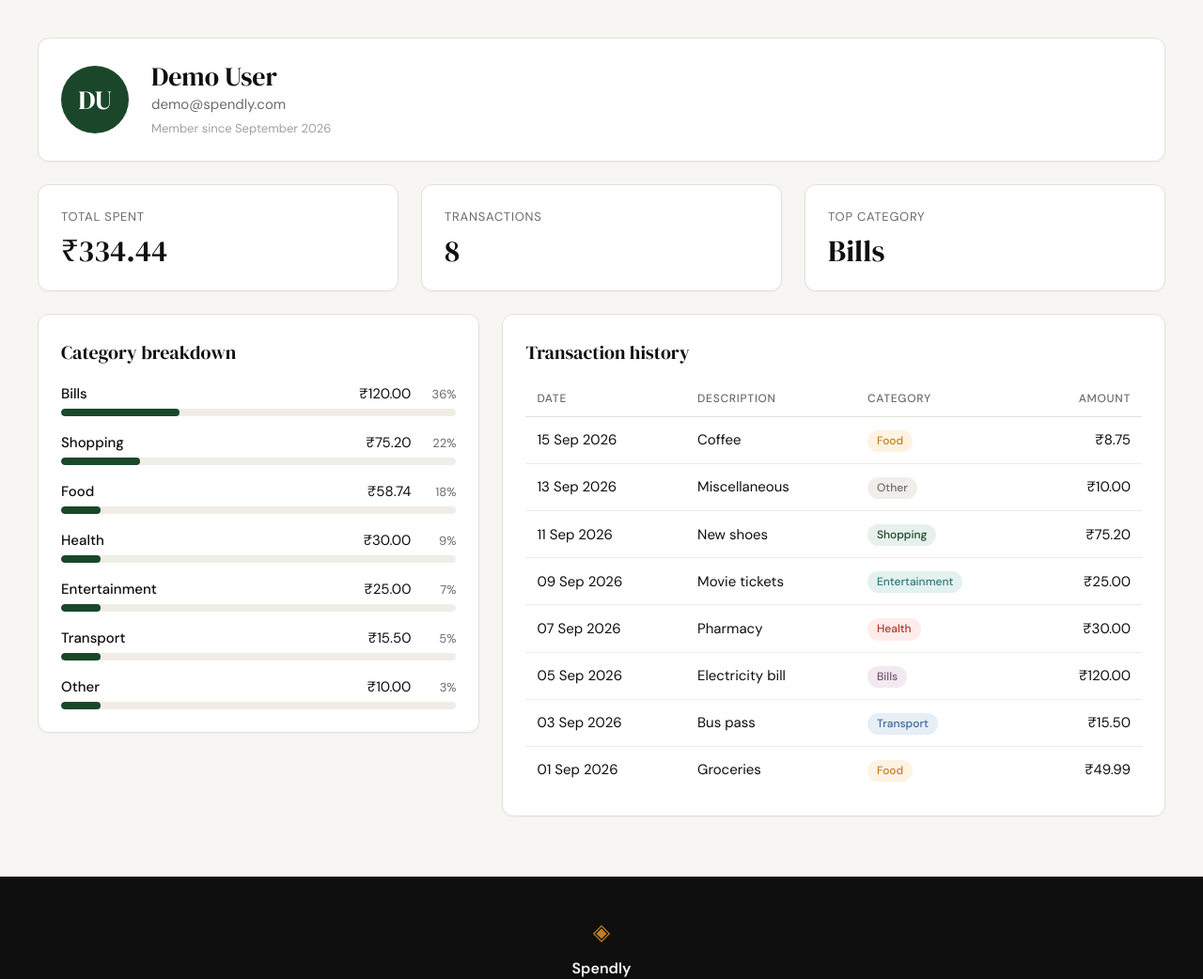
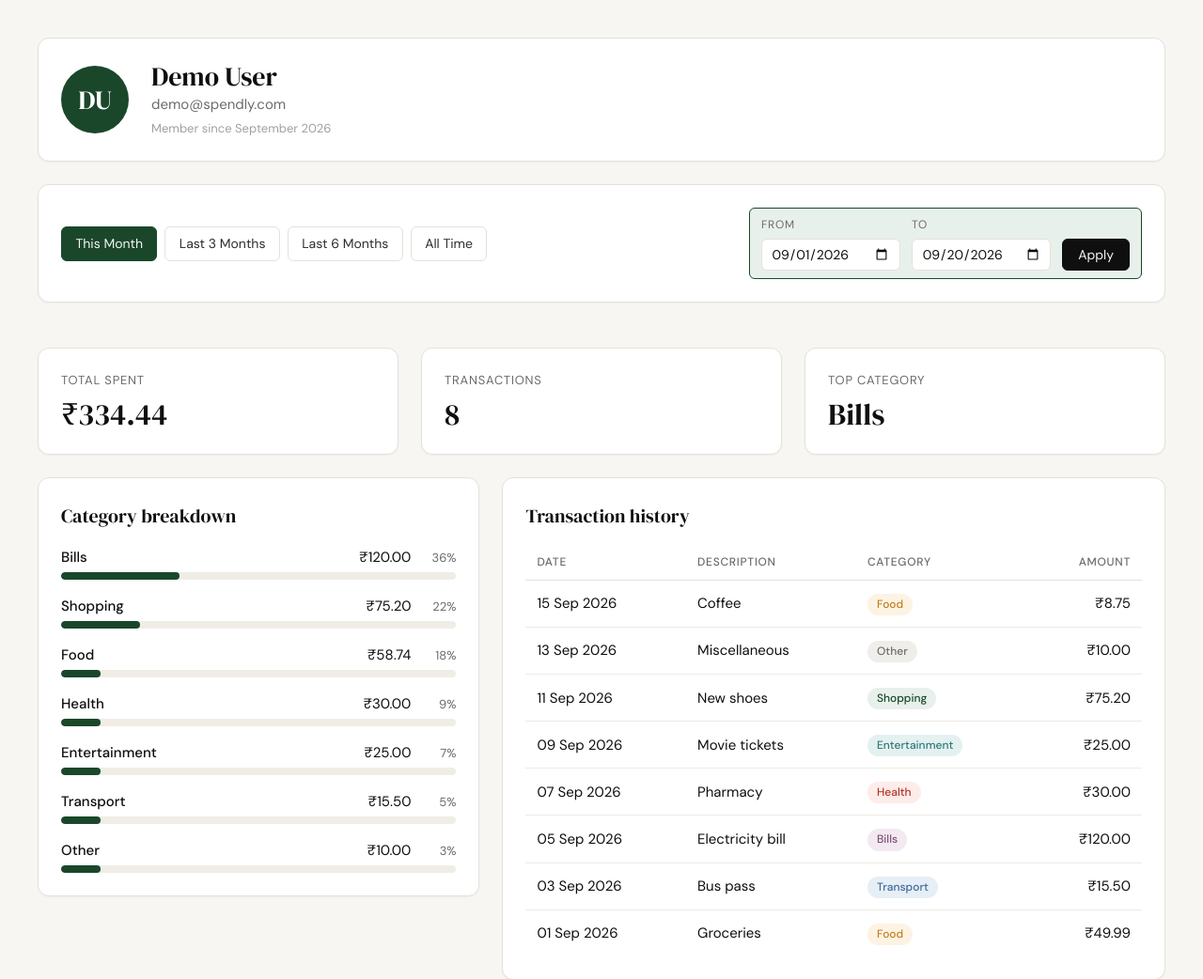
Before and after one commit to gurpreetnsrsel-cloud/spendly, a Flask app: page /profile?date_from=2026-09-01&date_to=2026-09-20 in a window 1280 px wide. Shown: the part 61-1103 px from the top of the page at 94% size. Run offline with Flask 3, Linux system fonts and the light colour scheme; the visitor is signed in with stand-in values (Sample User, id 1); data comes from the database, SQL or seed files in the repository.

Commit message:
Add date-range filter to profile page
Adds date_from/date_to query-string filtering to GET /profile with four
presets (This Month, Last 3 Months, Last 6 Months, All Time) and a custom
range form. Summary stats, recent transactions, and category breakdown
all respect the active range via optional params on the existing query
helpers. Malformed or reversed date inputs fall back to the unfiltered
view, with a flash message for the reversed-range case.

Co-Authored-By: Claude Sonnet 5 <noreply@anthropic.com>

```diff
--- a/app.py
+++ b/app.py
@@ -1,8 +1,9 @@
 import os
 import sqlite3
 from contextlib import closing
+from datetime import date, datetime, timedelta
 
-from flask import Flask, redirect, render_template, request, session, url_for
+from flask import Flask, flash, redirect, render_template, request, session, url_for
 from werkzeug.security import check_password_hash, generate_password_hash
 
 from database.db import get_db, init_db, seed_db
@@ -110,6 +111,47 @@ def logout():
     return redirect(url_for("landing"))
 
 
+def _parse_date_filter():
+    """Read and validate date_from/date_to from the query string.
+
+    Returns (date_from, date_to) as ISO strings, or None for a bound that is
+    missing or malformed. If both are present but out of order, flashes an
+    error and returns (None, None).
+    """
+    raw_from = request.args.get("date_from")
+    raw_to = request.args.get("date_to")
+
+    date_from = date_to = None
+    if raw_from:
+        try:
+            datetime.strptime(raw_from, "%Y-%m-%d")
+            date_from = raw_from
+        except ValueError:
+            date_from = None
+    if raw_to:
+        try:
+            datetime.strptime(raw_to, "%Y-%m-%d")
+            date_to = raw_to
+        except ValueError:
+            date_to = None
+
+    if date_from and date_to and date_from > date_to:
+        flash("Start date must be before end date.")
+        return None, None
+
+    return date_from, date_to
+
+
+def _preset_ranges():
+    """Return {"month", "3m", "6m"} preset (date_from, date_to) tuples."""
+    today = date.today()
+    return {
+        "month": (today.replace(day=1).isoformat(), today.isoformat()),
+        "3m": ((today - timedelta(days=90)).isoformat(), today.isoformat()),
+        "6m": ((today - timedelta(days=180)).isoformat(), today.isoformat()),
+    }
+
+
 @app.route("/profile")
 def profile():
     if not session.get("user_id"):
@@ -122,14 +164,18 @@ def profile():
     initials = "".join(part[0] for part in name_parts[:2]).upper()
     user = {**user_row, "initials": initials}
 
+    date_from, date_to = _parse_date_filter()
+
     # --- summary stats ---
-    stats = get_summary_stats(user_id)
+    stats = get_summary_stats(user_id, date_from=date_from, date_to=date_to)
 
     # --- transaction history ---
-    transactions = get_recent_transactions(user_id, limit=10)
+    transactions = get_recent_transactions(
+        user_id, limit=10, date_from=date_from, date_to=date_to
+    )
 
     # --- category breakdown ---
-    categories_raw = get_category_breakdown(user_id)
+    categories_raw = get_category_breakdown(user_id, date_from=date_from, date_to=date_to)
     categories = [
         {
             "name": c["name"],
@@ -146,6 +192,9 @@ def profile():
         stats=stats,
         transactions=transactions,
         categories=categories,
+        date_from=date_from,
+        date_to=date_to,
+        presets=_preset_ranges(),
     )
 
 
--- a/database/queries.py
+++ b/database/queries.py
@@ -22,17 +22,25 @@ def get_user_by_id(user_id):
     }
 
 
-def get_summary_stats(user_id):
+def _date_filter_sql(date_from, date_to):
+    """Return (sql_clause, params) for an optional inclusive date range."""
+    if date_from and date_to:
+        return " AND date BETWEEN ? AND ?", (date_from, date_to)
+    return "", ()
+
+
+def get_summary_stats(user_id, date_from=None, date_to=None):
     """Return {"total_spent", "transaction_count", "top_category"} for user_id.
 
     total_spent is a comma/2-decimal string (e.g. "9,100.00").
     top_category is "—" when the user has no expenses.
     """
+    clause, date_params = _date_filter_sql(date_from, date_to)
     with closing(get_db()) as db:
         totals_row = db.execute(
             "SELECT COUNT(*) AS cnt, COALESCE(SUM(amount), 0) AS total "
-            "FROM expenses WHERE user_id = ?",
-            (user_id,),
+            "FROM expenses WHERE user_id = ?" + clause,
+            (user_id,) + date_params,
         ).fetchone()
 
         cnt = totals_row["cnt"]
@@ -47,9 +55,9 @@ def get_summary_stats(user_id):
 
         top_row = db.execute(
             "SELECT category, SUM(amount) AS total FROM expenses "
-            "WHERE user_id = ? GROUP BY category "
+            "WHERE user_id = ?" + clause + " GROUP BY category "
             "ORDER BY total DESC, category ASC LIMIT 1",
-            (user_id,),
+            (user_id,) + date_params,
         ).fetchone()
 
     return {
@@ -59,17 +67,18 @@ def get_summary_stats(user_id):
     }
 
 
-def get_recent_transactions(user_id, limit=10):
+def get_recent_transactions(user_id, limit=10, date_from=None, date_to=None):
     """Return the user's most recent expenses, newest first, capped at limit.
 
     Each item is {"date", "description", "category", "amount"} where date is
     formatted like "12 Sep 2026" and amount is a comma/2-decimal string.
     """
+    clause, date_params = _date_filter_sql(date_from, date_to)
     with closing(get_db()) as db:
         rows = db.execute(
             "SELECT date, description, category, amount FROM expenses "
-            "WHERE user_id = ? ORDER BY date DESC, id DESC LIMIT ?",
-            (user_id, limit),
+            "WHERE user_id = ?" + clause + " ORDER BY date DESC, id DESC LIMIT ?",
+            (user_id,) + date_params + (limit,),
         ).fetchall()
 
     transactions = []
@@ -87,18 +96,19 @@ def get_recent_transactions(user_id, limit=10):
     return transactions
 
 
-def get_category_breakdown(user_id):
+def get_category_breakdown(user_id, date_from=None, date_to=None):
     """Return per-category totals for user_id, sorted by amount descending.
 
     Each item is {"name", "amount", "pct"} where amount is a comma/2-decimal
     string and pct values are ints that sum to exactly 100. Empty list if the
     user has no expenses.
     """
+    clause, date_params = _date_filter_sql(date_from, date_to)
     with closing(get_db()) as db:
         rows = db.execute(
             "SELECT category, SUM(amount) AS total FROM expenses "
-            "WHERE user_id = ? GROUP BY category ORDER BY total DESC",
-            (user_id,),
+            "WHERE user_id = ?" + clause + " GROUP BY category ORDER BY total DESC",
+            (user_id,) + date_params,
         ).fetchall()
 
     if not rows:
--- /dev/null
+++ b/static/css/profile.css
@@ -0,0 +1,96 @@
+/* ------------------------------------------------------------------ */
+/* Profile page — date filter bar                                     */
+/* ------------------------------------------------------------------ */
+
+.profile-filter-bar {
+    display: flex;
+    flex-wrap: wrap;
+    align-items: center;
+    justify-content: space-between;
+    gap: 1rem;
+    margin-bottom: 1.5rem;
+}
+
+.profile-filter-presets {
+    display: flex;
+    flex-wrap: wrap;
+    gap: 0.5rem;
+}
+
+.profile-filter-btn {
+    border: 1px solid var(--border);
+    border-radius: var(--radius-sm);
+    padding: 0.4rem 0.9rem;
+    font-size: 0.875rem;
+    color: var(--ink-soft);
+    background: var(--paper-card);
+    transition: background 0.2s, border-color 0.2s, color 0.2s;
+}
+
+.profile-filter-btn:hover {
+    background: var(--accent-light);
+    border-color: var(--accent);
+}
+
+.profile-filter-btn-active {
+    background: var(--accent);
+    border-color: var(--accent);
+    color: var(--paper);
+}
+
+.profile-filter-form {
+    display: flex;
+    flex-wrap: wrap;
+    align-items: flex-end;
+    gap: 0.75rem;
+    padding: 0.5rem 0.75rem;
+    border-radius: var(--radius-sm);
+    border: 1px solid transparent;
+}
+
+.profile-filter-form-active {
+    border-color: var(--accent);
+    background: var(--accent-light);
+}
+
+.profile-filter-label {
+    display: flex;
+    flex-direction: column;
+    gap: 0.25rem;
+    font-size: 0.75rem;
+    text-transform: uppercase;
+    letter-spacing: 0.06em;
+    color: var(--ink-muted);
+}
+
+.profile-filter-form input[type="date"] {
+    font-family: var(--font-body);
+    font-size: 0.875rem;
+    color: var(--ink);
+    background: var(--paper-card);
+    border: 1px solid var(--border);
+    border-radius: var(--radius-sm);
+    padding: 0.4rem 0.6rem;
+}
+
+.profile-filter-form input[type="date"]:focus {
+    outline: none;
+    border-color: var(--accent);
+}
+
+.profile-filter-apply {
+    border: 1px solid var(--ink);
+    border-radius: var(--radius-sm);
+    padding: 0.45rem 1rem;
+    font-family: var(--font-body);
+    font-size: 0.875rem;
+    background: var(--ink);
+    color: var(--paper);
+    cursor: pointer;
+    transition: background 0.2s;
+}
+
+.profile-filter-apply:hover {
+    background: var(--accent);
+    border-color: var(--accent);
+}
--- a/static/css/style.css
+++ b/static/css/style.css
@@ -127,6 +127,28 @@ a { color: inherit; text-decoration: none; }
 }
 
 .nav-cta:hover { background: var(--accent) !important; }
+
+/* ------------------------------------------------------------------ */
+/* Flash messages                                                      */
+/* ------------------------------------------------------------------ */
+
+.flash-messages {
+    max-width: var(--max-width);
+    margin: 1rem auto 0;
+    padding: 0 1.5rem;
+}
+
+.flash-message {
+    border-radius: var(--radius-sm);
+    padding: 0.75rem 1rem;
+    font-size: 0.9375rem;
+}
+
+.flash-error {
+    background: var(--danger-light);
+    color: var(--danger);
+    border: 1px solid var(--danger);
+}
 
 /* ------------------------------------------------------------------ */
 /* Main                                                                */
--- a/templates/base.html
+++ b/templates/base.html
@@ -30,6 +30,16 @@
         </div>
     </nav>
 
+    {% with messages = get_flashed_messages() %}
+    {% if messages %}
+    <div class="flash-messages">
+        {% for message in messages %}
+        <p class="flash-message flash-error">{{ message }}</p>
+        {% endfor %}
+    </div>
+    {% endif %}
+    {% endwith %}
+
     <main class="main-content">
         {% block content %}{% endblock %}
     </main>
--- a/templates/profile.html
+++ b/templates/profile.html
@@ -1,6 +1,10 @@
 {% extends "base.html" %}
 
 {% block title %}Profile — Spendly{% endblock %}
+
+{% block head %}
+<link rel="stylesheet" href="{{ url_for('static', filename='css/profile.css') }}">
+{% endblock %}
 
 {% block content %}
 <section class="profile-page">
@@ -13,6 +17,28 @@
                 <p class="profile-email">{{ user.email }}</p>
                 <p class="profile-since">Member since {{ user.member_since }}</p>
             </div>
+        </div>
+
+        <div class="profile-card profile-filter-bar">
+            <div class="profile-filter-presets">
+                <a href="{{ url_for('profile', date_from=presets.month[0], date_to=presets.month[1]) }}"
+                   class="profile-filter-btn{% if date_from == presets.month[0] and date_to == presets.month[1] %} profile-filter-btn-active{% endif %}">This Month</a>
+                <a href="{{ url_for('profile', date_from=presets['3m'][0], date_to=presets['3m'][1]) }}"
+                   class="profile-filter-btn{% if date_from == presets['3m'][0] and date_to == presets['3m'][1] %} profile-filter-btn-active{% endif %}">Last 3 Months</a>
+                <a href="{{ url_for('profile', date_from=presets['6m'][0], date_to=presets['6m'][1]) }}"
+                   class="profile-filter-btn{% if date_from == presets['6m'][0] and date_to == presets['6m'][1] %} profile-filter-btn-active{% endif %}">Last 6 Months</a>
+                <a href="{{ url_for('profile') }}"
+                   class="profile-filter-btn{% if not date_from and not date_to %} profile-filter-btn-active{% endif %}">All Time</a>
+            </div>
+            <form action="{{ url_for('profile') }}" method="get" class="profile-filter-form{% if date_from or date_to %} profile-filter-form-active{% endif %}">
+                <label class="profile-filter-label" for="date_from">From
+                    <input type="date" id="date_from" name="date_from" value="{{ date_from or '' }}">
+                </label>
+                <label class="profile-filter-label" for="date_to">To
+                    <input type="date" id="date_to" name="date_to" value="{{ date_to or '' }}">
+                </label>
+                <button type="submit" class="profile-filter-apply">Apply</button>
+            </form>
         </div>
 
         <div class="profile-stats">
```
Also changed, not shown: .claude/specs/06-date-filter-profile-page.md (added).
